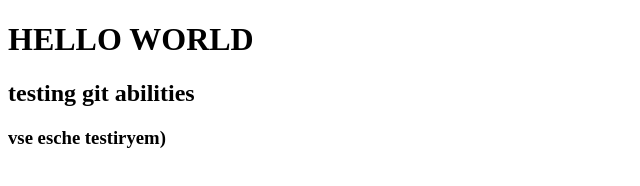
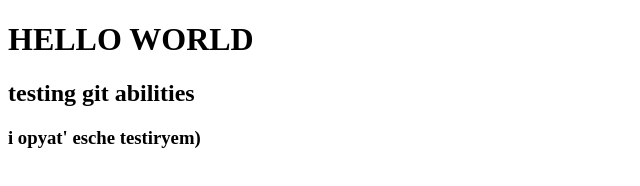
Before and after one commit to Nexoroshii/project, a plain HTML site: page index.html in a window 1280 px wide. Shown: the full height of the page, 0-640 px from the left. Drawn offline with Linux system fonts and the light colour scheme.

Commit message:
fourth commit

```diff
--- a/index.html
+++ b/index.html
@@ -9,6 +9,6 @@
 <body>
     <h1>HELLO WORLD</h1>
     <h2>testing git abilities</h2>
-    <h3>vse esche testiryem)</h3>
+    <h3>i opyat' esche testiryem)</h3>
 </body>
 </html>
```
